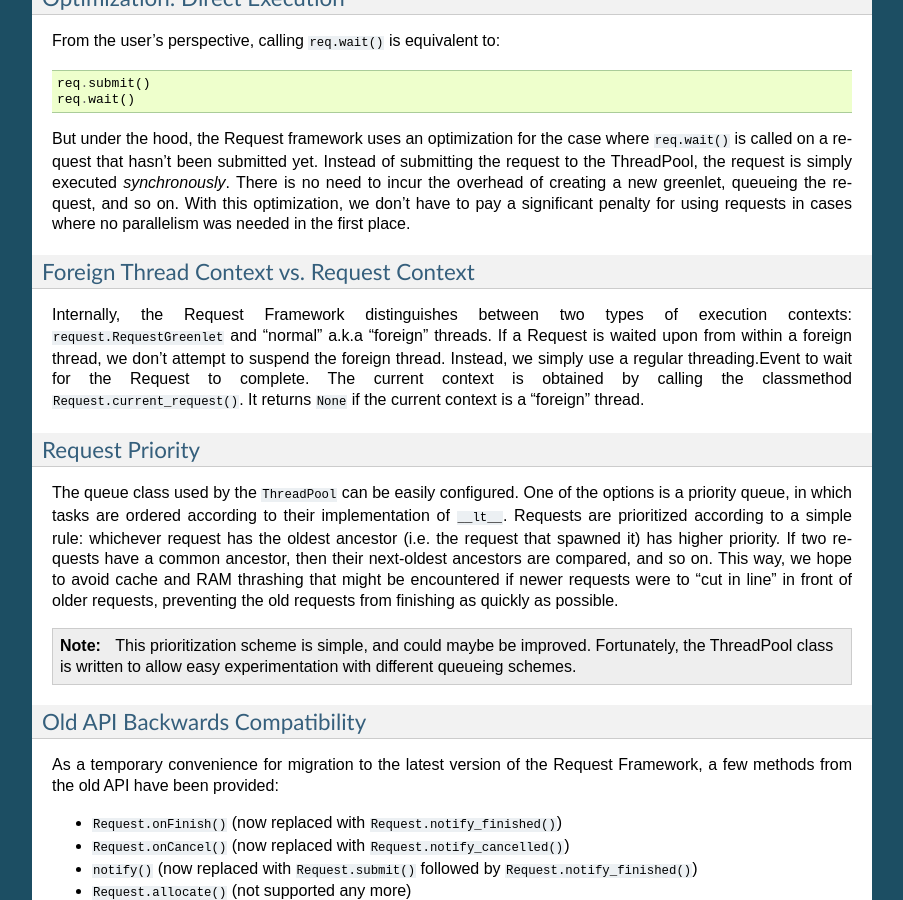
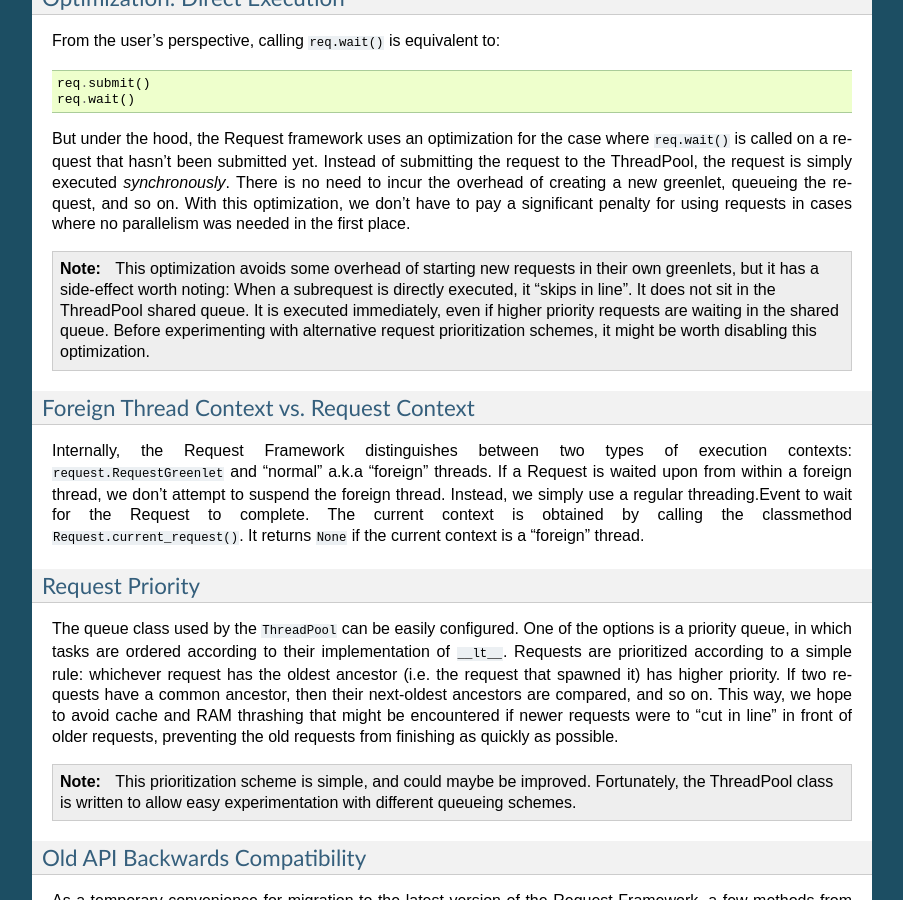
Before and after one commit to ilastik/ilastik, a Sphinx documentation site: the page built from docs/request.rst, in a window 1280 px wide and 900 px high, scrolled down 18961 px. Shown: the whole window, without its empty margins (198-1101 px from the left). Built offline with Sphinx 7.4.7, drawn with Linux system fonts in a browser that asks for light colours; formulas are drawn with MathJax 3.

Commit message:
docs: request: Added a note about direct execution and request priority queues.

```diff
--- a/docs/request.rst
+++ b/docs/request.rst
@@ -623,6 +623,11 @@ Instead of submitting the request to the ThreadPool, the request is simply execu
 There is no need to incur the overhead of creating a new greenlet, queueing the request, and so on.
 With this optimization, we don't have to pay a significant penalty for using requests in cases where no parallelism was needed in the first place.
 
+.. note:: This optimization avoids some overhead of starting new requests in their own greenlets, but it has a side-effect worth noting:
+          When a subrequest is directly executed, it "skips in line".  It does not sit in the ThreadPool shared queue.
+          It is executed immediately, even if higher priority requests are waiting in the shared queue.
+          Before experimenting with alternative request prioritization schemes, it might be worth disabling this optimization.
+
 Foreign Thread Context vs. Request Context
 ------------------------------------------
 
```
